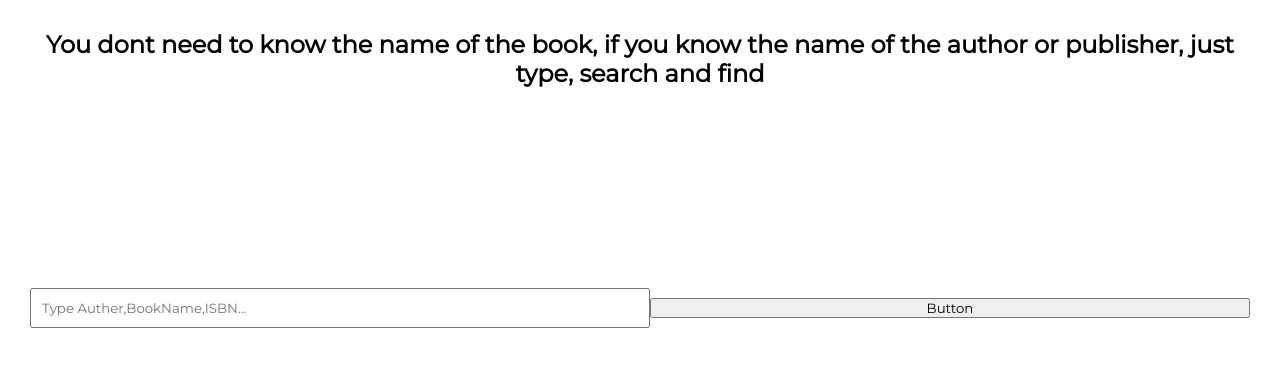
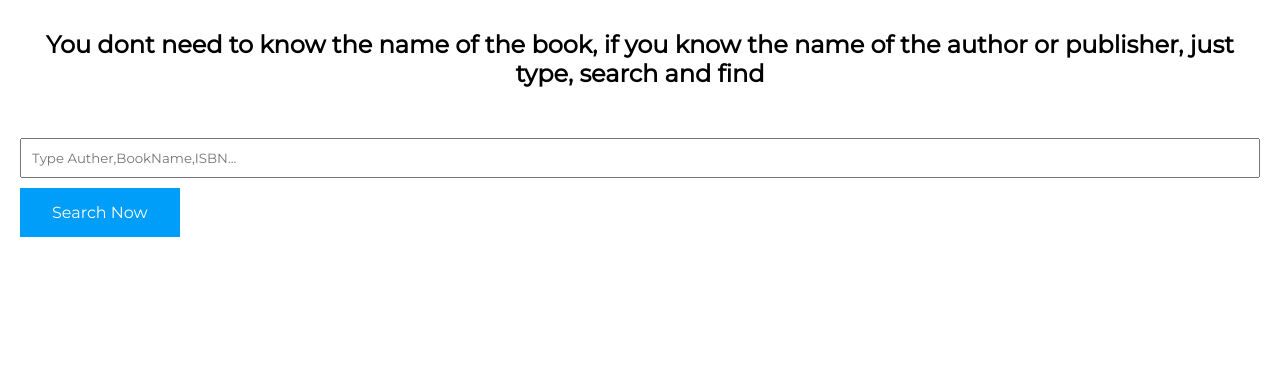
Before and after one commit to cerlans/bookify, a React (Create React App) app: page /Search in a window 1280 px wide. Shown: the top 366 px of the page. Built offline with nearby package versions, Linux system fonts and the light colour scheme.

Commit message:
2 files modified

```diff
--- a/src/Search.js
+++ b/src/Search.js
@@ -24,9 +24,11 @@ function getData(){
       You dont need to know the name of the book, if you know the name of the author or publisher, just type, search and find </h2>
     </div>
     <div className='search'>
+      <div>
       <input type='text' placeholder='Type Auther,BookName,ISBN...' onChange = {function(event){
         setString(event.target.value); }}/>
-     <button onClick={getData}>Button</button>
+     <button onClick={getData}>Search Now</button>
+       </div>
       </div>
       <div>
       {data.map(function(value,index){
--- a/src/style.css
+++ b/src/style.css
@@ -2,8 +2,9 @@
 *{
   margin:0px;
   padding:0px;
-
   font-family: 'Montserrat', sans-serif;
+  box-sizing:border-box;
+  /*forgot to put border-box, input fields were causing overflow*/
 }
  h3{
    color:#009ef9;
@@ -91,28 +92,32 @@ margin-bottom:30px;
 .heading h1 {
   text-align:center;
 }
-.search {
-  display: flex;
-  flex-direction: row;
-  justify-content: space-between;
-  align-items: center;
-  text-align: center;
-  min-height: 40vh;
-  padding:30px;
+.search{
+  width:100%;
+}
+.search div {
+ width:100%;
+ padding:20px;
 }
 .search input {
-  flex:1;
-  width:100%;
-  padding:10px;
-  text-align:cener;
+   width:100%;
+   padding:10px;
+  display:block;
 }
-.search button{
-  flex:1;
+.search button {
+  display:block;
+  background-color: #009ef9;  ; /* Green */
+  border: none;
+  color: white;
+  padding: 15px 32px;
+  text-align: center;
+  text-decoration: none;
+  font-size: 16px;
+  margin-top:10px;
 }
-
 .bookCard {
 margin:30px;
-  line-height: 1.5;
+line-height: 1.5;
 
 }
 
```
